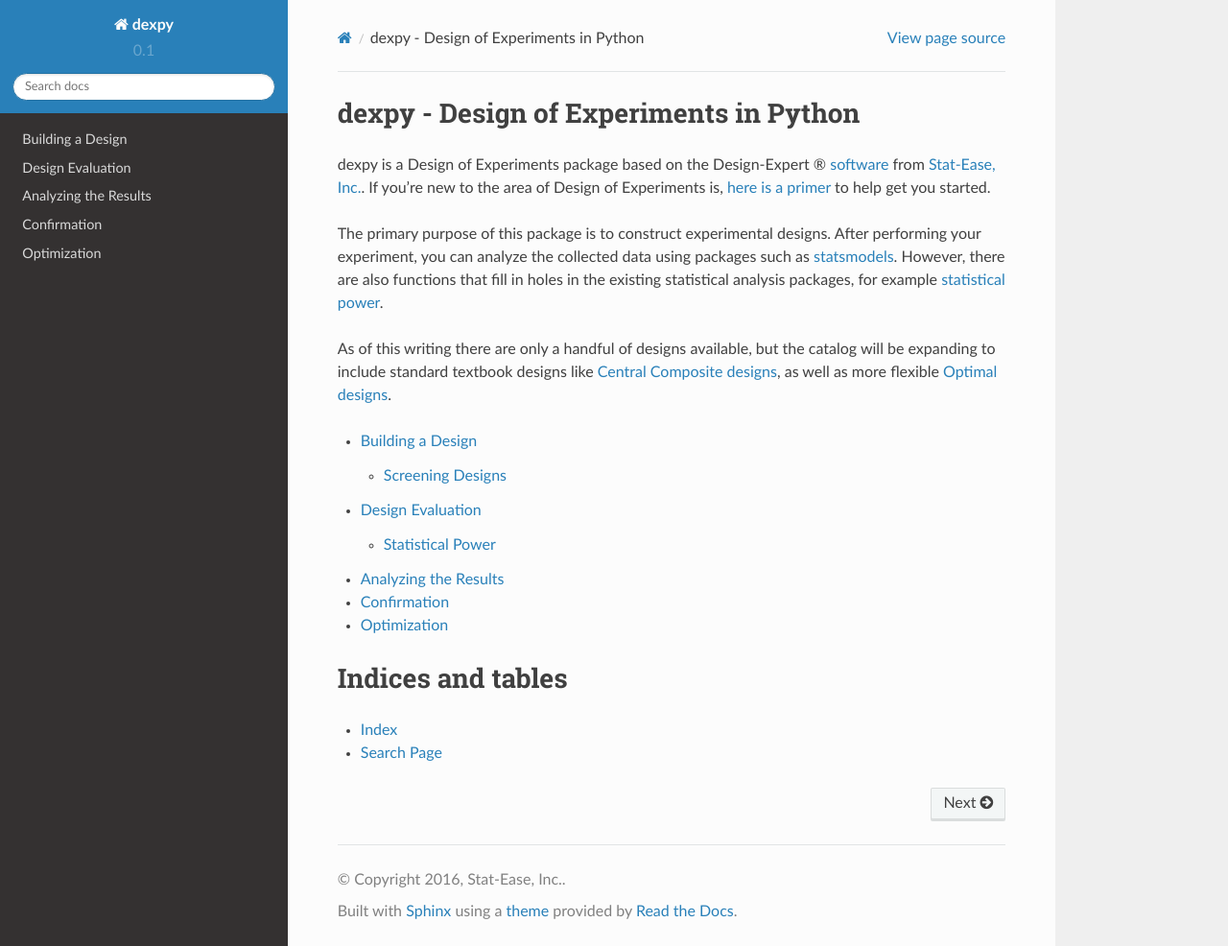
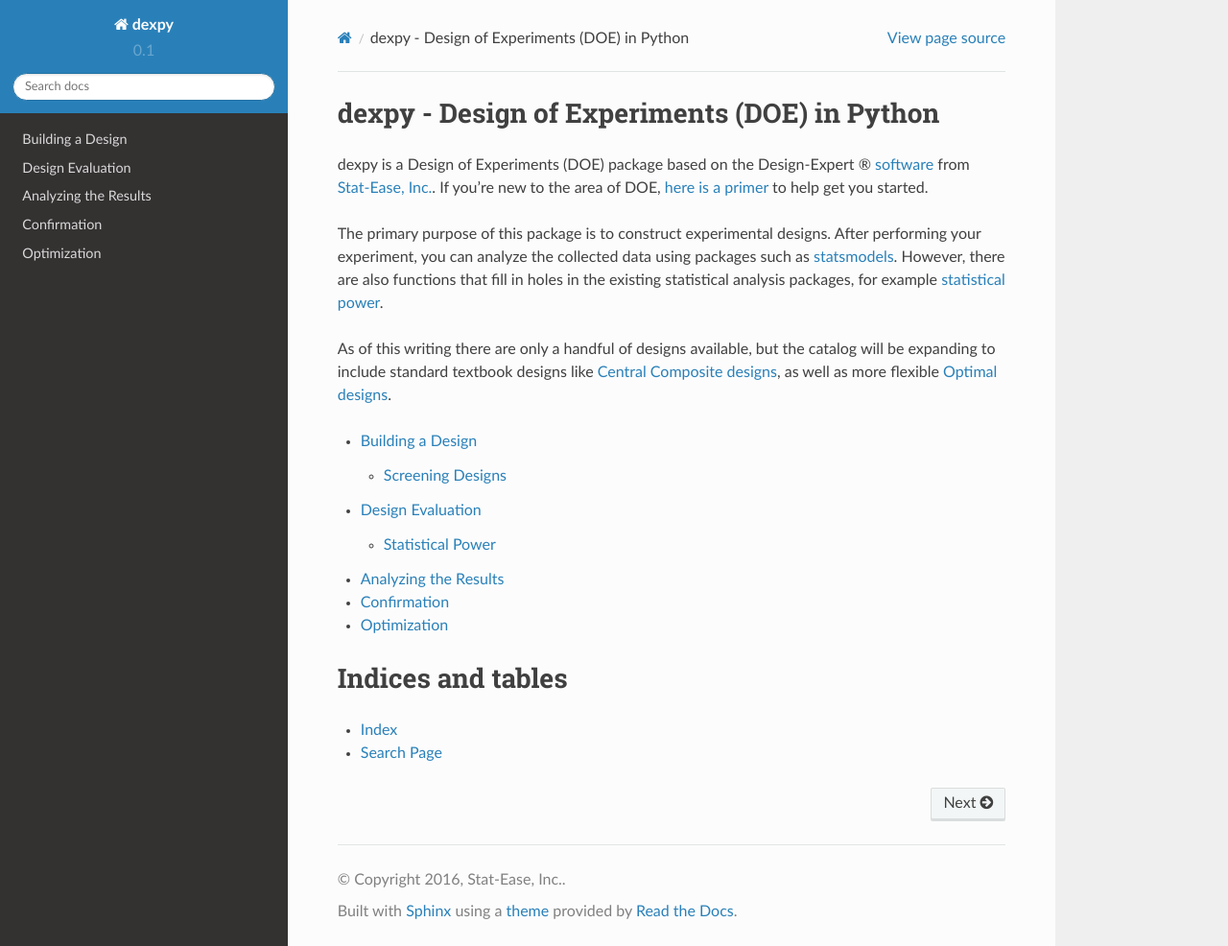
Before and after one commit to statease/dexpy, a Sphinx documentation site: the page built from docs/source/index.rst, in a window 1280 px wide and 986 px high. Shown: the whole window at 96% size. Built offline with Sphinx 7.4.7 and the Read the Docs theme 2.0.0, drawn with Linux system fonts in a browser that asks for light colours.

Commit message:
Made some tweaks to the documentation

```diff
--- a/docs/source/index.rst
+++ b/docs/source/index.rst
@@ -1,13 +1,14 @@
 .. dexpy documentation master file
 .. include:: <isonum.txt>
 
-dexpy - Design of Experiments in Python
-=======================================
+dexpy - Design of Experiments (DOE) in Python
+=============================================
 
-dexpy is a Design of Experiments package based on the Design-Expert |reg| `software
+dexpy is a Design of Experiments (DOE) package based
+on the Design-Expert |reg| `software
 <http://www.statease.com/software.html>`_ from `Stat-Ease, Inc.
 <https://www.statease.com/>`_. If you're new to
-the area of Design of Experiments is, `here is a primer
+the area of DOE, `here is a primer
 <https://en.wikipedia.org/wiki/Design_of_experiments>`_
 to help get you started.
 
--- a/setup.py
+++ b/setup.py
@@ -1,6 +1,6 @@
-"""dexpy: Design of Experiments for Python.
+"""dexpy: Design of Experiments (DOE) for Python.
 
-dexpy is a Design of Experiments package based on the Design-Expert (r) software from Stat-Ease, Inc.
+dexpy is a DOE package based on the Design-Expert (r) software from Stat-Ease, Inc.
 
 See: https://statease.github.io/dexpy
 """
```
